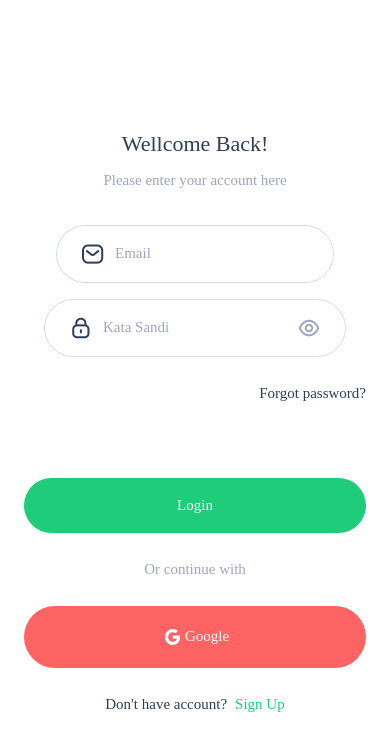
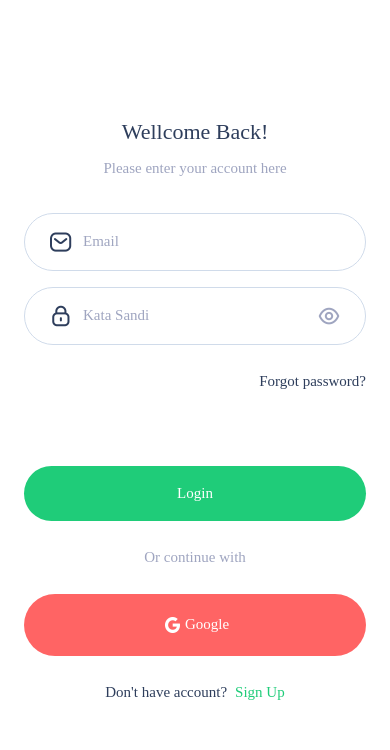
Before and after one commit to haileykwen/mob-masakuy, a React Native app: screen / in a window 390 px wide. Shown: the top 750 px of the page. Built offline with nearby package versions, Linux system fonts and the light colour scheme.

Commit message:
create form login validaion and fix status bar height

```diff
--- a/src/components/button.tsx
+++ b/src/components/button.tsx
@@ -5,12 +5,13 @@ import { Colors, GlobalStyle } from '../styles';
 
 interface ButtonProps {
     text: string,
-    type?: string
+    type?: string,
+    onPress?: any
 }
 
-const Button = ({text, type}: ButtonProps) => {
+const Button = ({text, type, onPress}: ButtonProps) => {
     return (
-        <TouchableOpacity style={styles({type, text}).container}>
+        <TouchableOpacity onPress={onPress} style={styles({type, text}).container}>
             {type && type === 'google' && <Image style={styles({type, text}).icon} source={IcGoogle} />}
             <Text style={styles({type, text}).text}>{text}</Text>
         </TouchableOpacity>
--- a/src/components/input.tsx
+++ b/src/components/input.tsx
@@ -7,19 +7,25 @@ interface InputProps {
     placeholder?: string,
     value?: string,
     onChangeText?: any,
-    type: string
+    type: string,
+    error?: any
 }
 
-const Input = ({placeholder, value, onChangeText, type}: InputProps) => {
+const Input = ({placeholder, value, onChangeText, type, error}: InputProps) => {
     const [showPassword, setShowPassword] = React.useState(true);
+    const [focus, setFocus] = React.useState(false);
 
     return (
-        <View style={styles.container}>
+        <View style={error ? styles.error : focus ? styles.active : styles.blur}>
             <Image style={styles.icon} source={type === 'email' ? IcMesssage : IcLock} />
             <TextInput
                 secureTextEntry={type === 'password' && showPassword ? true : false}
                 placeholder={placeholder}
                 style={styles.input}
+                onChangeText={onChangeText}
+                value={value}
+                onFocus={() => setFocus(true)}
+                onBlur={() => setFocus(false)}
             />
             {type === 'password' &&
                 <TouchableOpacity onPress={() => setShowPassword(!showPassword)}>
@@ -33,12 +39,30 @@ const Input = ({placeholder, value, onChangeText, type}: InputProps) => {
 export default Input;
 
 const styles = StyleSheet.create({
-    container: {
+    blur: {
         flexDirection: 'row',
         paddingVertical: GlobalStyle.paddingTertiary,
         paddingHorizontal: GlobalStyle.paddingPrimary,
         borderColor: Colors.outline,
         borderWidth: 1,
+        borderRadius: GlobalStyle.radiusPrimary,
+        alignItems: 'center'
+    },
+    active: {
+        flexDirection: 'row',
+        paddingVertical: GlobalStyle.paddingTertiary,
+        paddingHorizontal: GlobalStyle.paddingPrimary,
+        borderColor: Colors.primary,
+        borderWidth: 2,
+        borderRadius: GlobalStyle.radiusPrimary,
+        alignItems: 'center'
+    },
+    error: {
+        flexDirection: 'row',
+        paddingVertical: GlobalStyle.paddingTertiary,
+        paddingHorizontal: GlobalStyle.paddingPrimary,
+        borderColor: Colors.error,
+        borderWidth: 2,
         borderRadius: GlobalStyle.radiusPrimary,
         alignItems: 'center'
     },
--- a/src/configs/index.tsx
+++ b/src/configs/index.tsx
@@ -1,5 +1,9 @@
 import Lang from "./lang";
+import { initFormLogin } from "./initialValues";
+import { validationFormLogin } from "./validations";
 
 export {
-    Lang
+    Lang,
+    initFormLogin,
+    validationFormLogin
 }
--- /dev/null
+++ b/src/configs/initialValues.tsx
@@ -0,0 +1,4 @@
+export const initFormLogin = {
+    email: '',
+    password: ''
+}
--- a/src/configs/lang.tsx
+++ b/src/configs/lang.tsx
@@ -11,7 +11,8 @@ const Lang = {
         login: "Masuk",
         orContinueWith: "Atau lanjutkan dengan",
         dontHaveAccount: "Belum punya akun?",
-        signup: "Daftar"
+        signup: "Daftar",
+        required: "Harus diisi",
     },
     EN: {
         startCooking: "Start Cooking",
@@ -25,7 +26,8 @@ const Lang = {
         login: "Login",
         orContinueWith: "Or continue with",
         dontHaveAccount: "Don't have account?",
-        signup: "Sign Up"
+        signup: "Sign Up",
+        required: "This field is required"
     }
 }
 
--- /dev/null
+++ b/src/configs/validations.tsx
@@ -0,0 +1,11 @@
+import * as Yup from 'yup';
+import { Lang } from '.';
+
+export const validationFormLogin = Yup.object().shape({
+    email: Yup
+        .string()
+        .required(Lang.EN.required),
+    password: Yup
+        .string()
+        .required(Lang.EN.required)
+});
--- a/src/screens/Signin/index.tsx
+++ b/src/screens/Signin/index.tsx
@@ -1,23 +1,47 @@
+import { Formik } from 'formik';
 import React, { Component } from 'react';
 import { ScrollView, StyleSheet, TouchableOpacity, View } from 'react-native';
 import { Button, Gap, Heading, Input, Paragraph } from '../../components';
-import { Lang } from '../../configs';
+import { initFormLogin, Lang, validationFormLogin } from '../../configs';
 import { Colors, GlobalStyle } from '../../styles';
 
 class Signin extends Component {
     render() {
         return (
-            <ScrollView style={styles.scrollView} showsVerticalScrollIndicator={false}>
+            <ScrollView showsVerticalScrollIndicator={false}>
                 <View style={styles.container}>
                     <Heading type='primary' style={styles.heading} text={Lang.EN.wellcomeBack} />
                     <Paragraph text={Lang.EN.enterAccount} type='secondary' style={styles.paragraph} />
-                    <Input placeholder={Lang.EN.email} type='email' />
+
+                    <Formik
+                        initialValues={initFormLogin}
+                        validationSchema={validationFormLogin}
+                        onSubmit={values => console.log(values)}
+                    >
+                        {({ handleChange, values, handleSubmit, errors, touched }) => (
+                            <View>
+                                <Input
+                                    placeholder={Lang.EN.email}
+                                    type='email'
+                                    value={values.email}
+                                    onChangeText={handleChange('email')}
+                                    error={errors.email}
+                                />
+                                {errors.email && touched.email && <Paragraph style={styles.error} type='tertiary' text={errors.email} />}
                                 <Gap height={GlobalStyle.paddingTertiary} />
-                    <Input placeholder={Lang.EN.password} type='password' />
+                                <Input
+                                    placeholder={Lang.EN.password}
+                                    type='password'
+                                    value={values.password}
+                                    onChangeText={handleChange('password')}
+                                    error={errors.password}
+                                />
+                                {errors.password && touched.password && <Paragraph style={styles.error} type='tertiary' text={errors.password} />}
+
                                 <TouchableOpacity style={styles.forgotPasswordWrapper}>
                                     <Paragraph text={Lang.EN.forgotPassword} type='secondary' style={styles.forgotPassword} />
                                 </TouchableOpacity>
-                    <Button text={Lang.EN.login} />
+                                <Button text={Lang.EN.login}  onPress={handleSubmit} />
                                 <Paragraph text={Lang.EN.orContinueWith} type='secondary' style={styles.orContinueWith} />
                                 <Button text='Google' type='google' />
                                 <Gap height={GlobalStyle.paddingPrimary} />
@@ -28,6 +52,9 @@ class Signin extends Component {
                                     </TouchableOpacity>
                                 </View>
                             </View>
+                        )}
+                    </Formik>
+                </View>
             </ScrollView>
         );
     }
@@ -36,18 +63,13 @@ class Signin extends Component {
 export default Signin;
 
 const styles = StyleSheet.create({
-    scrollView: {
-        minHeight: GlobalStyle.fullHeight
-    },
     container: {
-        minHeight: GlobalStyle.fullHeight,
+        minHeight: GlobalStyle.fullHeight - GlobalStyle.statusBarHeight,
         padding: GlobalStyle.paddingPrimary,
         justifyContent: 'center',
-        alignItems: 'center'
     },
     heading: {
         textAlign: 'center',
-        // marginTop: 83,
         marginBottom: 8
     },
     paragraph: {
@@ -80,5 +102,10 @@ const styles = StyleSheet.create({
     linkSignUp: {
         marginLeft: 8,
         color: Colors.primary
+    },
+    error: {
+        marginTop: 10,
+        color: Colors.error,
+        fontWeight: 'bold'
     }
 });
--- a/src/styles/colors.tsx
+++ b/src/styles/colors.tsx
@@ -6,7 +6,8 @@ const Colors = {
     textSecondary: '#9FA5C0',
 
     white: '#FFFFFF',
-    outline: '#D0DBEA'
+    outline: '#D0DBEA',
+    error: '#FF9494'
 }
 
 export default Colors;
--- a/src/styles/global.tsx
+++ b/src/styles/global.tsx
@@ -1,3 +1,4 @@
+import { StatusBar } from "react-native";
 import { Dimensions } from "react-native";
 
 const GlobalStyle = {
@@ -23,6 +24,7 @@ const GlobalStyle = {
 
     fullWidth: Dimensions.get('window').width,
     fullHeight: Dimensions.get('window').height,
+    statusBarHeight: StatusBar.currentHeight === undefined ? 24 : StatusBar.currentHeight,
 
     radiusPrimary: 32,
 
```
Lines whose indentation alone changed are shown as unchanged.
